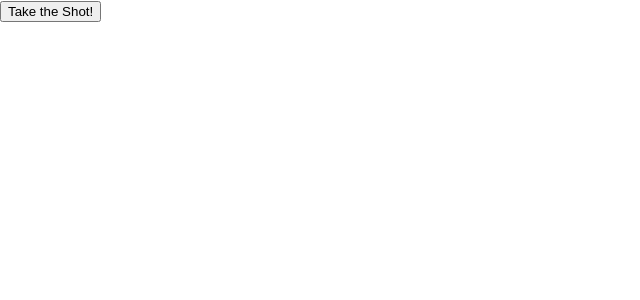
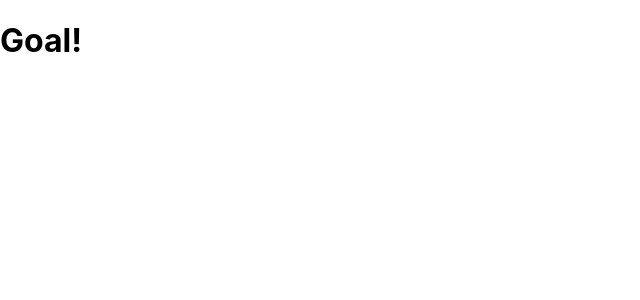
Before and after one commit to maribelcuales/React-Review-Project, a React (Create React App) app: page / in a window 1280 px wide. Shown: the top 300 px of the page, without its empty margins (0-640 px from the left). Built offline with nearby package versions, Linux system fonts and the light colour scheme.

Commit message:
Render GoalType component to root element.

```diff
--- a/src/index.js
+++ b/src/index.js
@@ -2,11 +2,11 @@ import React from 'react';
 import ReactDOM from 'react-dom';
 import './index.css';
 // import App from './App';
-import Goal from './Goal.js';
+import GoalType from './GoalType.js';
 
 ReactDOM.render(
   //<App />,
   //<Header favCol="yellow"/>,
-  <Goal />,
+  <GoalType isGoal={true} />,
   document.getElementById('root')
 );
```
